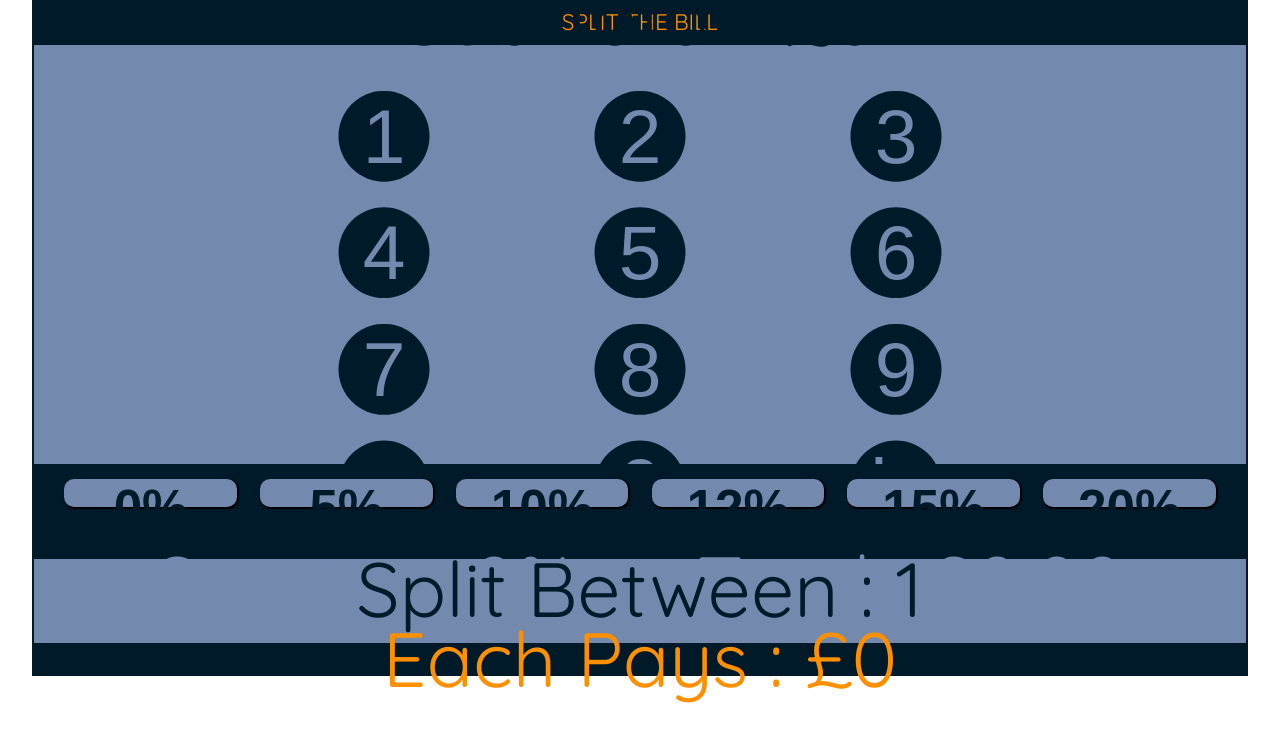
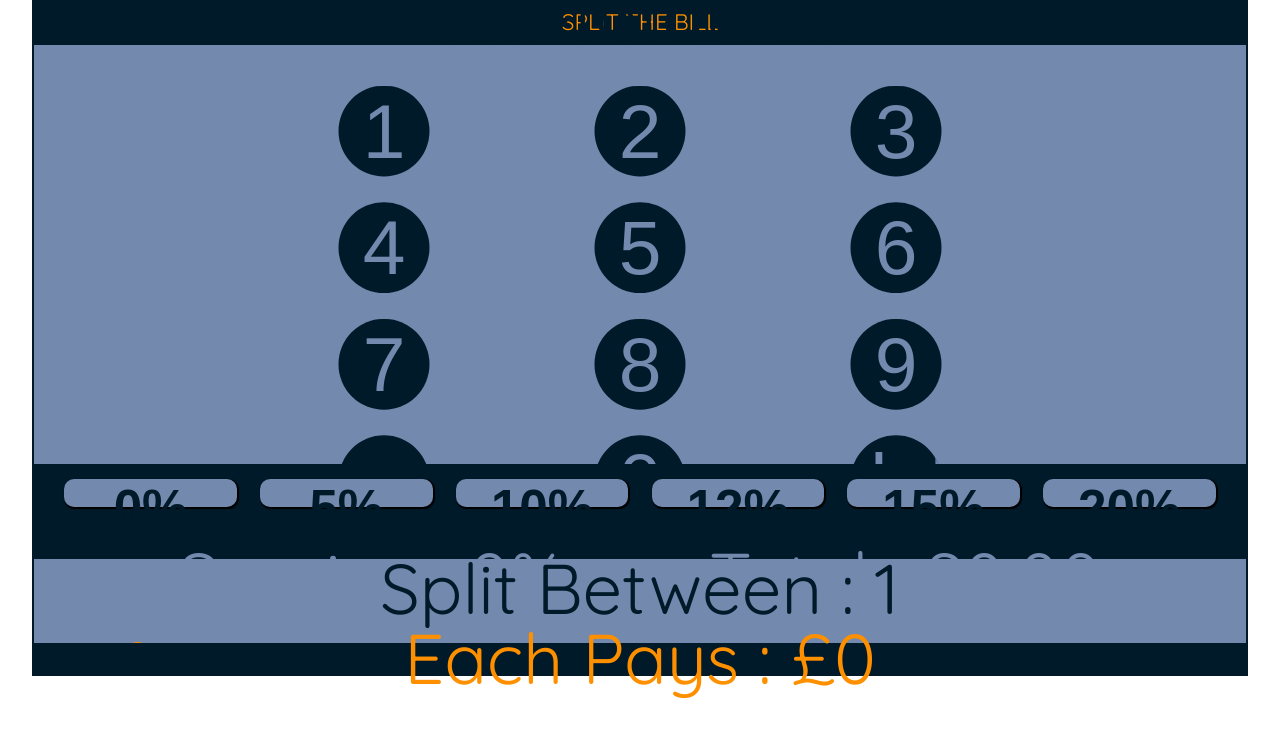
Before and after one commit to NoahAldhous/split-the-bill, a Vue app in the folder noahs-first-vue-project/: page / in a window 1280 px wide. Shown: the top 742 px of the page. Built offline with nearby package versions, Linux system fonts and the light colour scheme.

Commit message:
adjusted font size of subheadings from 6vw to 5.5vw

```diff
--- a/noahs-first-vue-project/src/App.vue
+++ b/noahs-first-vue-project/src/App.vue
@@ -200,7 +200,7 @@ function calculateAmountToPay() {
   color: var(--highlight-color);
 }
 .sub-heading {
-  font-size: 6vw;
+  font-size: 5.5vw;
 }
 .sub-total-container {
   background-color: var(--soft-color);
```
